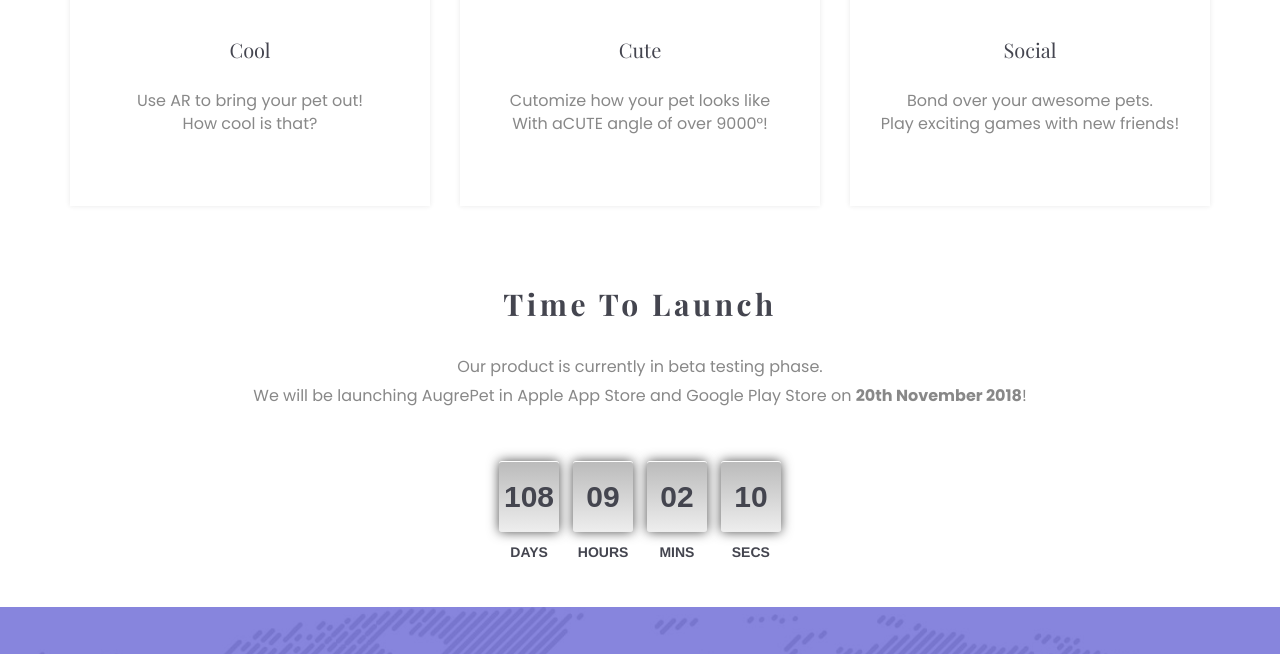
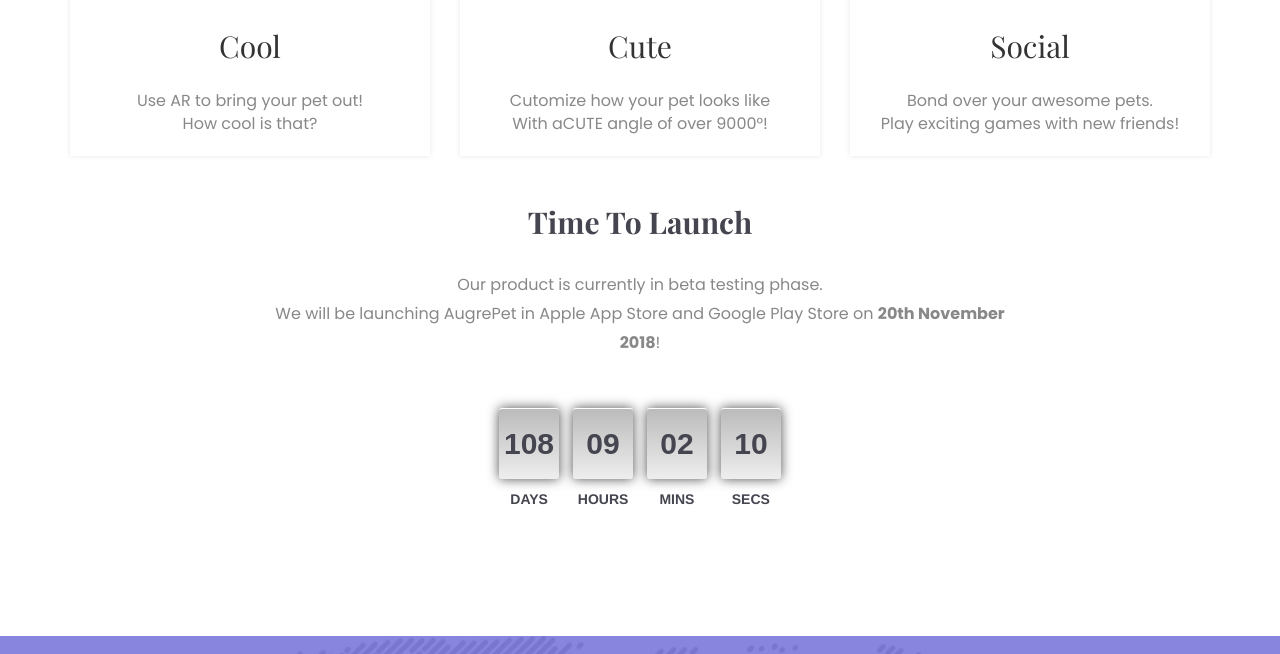
Before and after one commit to AugrePet/augrepet.github.io, a plain HTML site: page index.html in a window 1280 px wide. Shown: the part 2125-2779 px from the top of the page. Drawn offline with nearby package versions, Linux system fonts and the light colour scheme.

Commit message:
Minor styling edits

```diff
--- a/assets/css/style.css
+++ b/assets/css/style.css
@@ -372,6 +372,7 @@ html,body{
     padding: 17px 50px;
     color: #5549af;
     border: 1px solid #f5f5fb;
+    border-radius: 10px;
 	font-size:16px;
 	font-weight:600;
 	text-transform: uppercase;
@@ -536,7 +537,7 @@ html,body{
     padding-top: 60px;
 }
 .we-do-description {
-    padding: 5px 0 70px;
+    padding: 5px 0 20px;
 }
 .single-we-do-box  {
     box-shadow:0 0 5px rgba(35,37,41,.1);
--- a/index.html
+++ b/index.html
@@ -228,11 +228,7 @@
 												<img src="assets/images/home/appletoss.png" alt="image of consultency" />
 											</div><!--/.we-do-img-->
 											<div class="we-do-topics">
-												<h2>
-													<a href="#">
-														Cool
-													</a>
-												</h2>
+												<h2>Cool</h2>
 											</div><!--/.we-do-topics-->
 										</div><!--/.we-do-info-->
 										<div class="we-do-comment">
@@ -252,11 +248,7 @@
 												<img src="assets/images/home/dressup.png" alt="image of business" />
 											</div><!--/.we-do-img-->
 											<div class="we-do-topics">
-												<h2>
-													<a href="#">
-														Cute
-													</a>
-												</h2>
+												<h2>Cute</h2>
 											</div><!--/.we-do-topics-->
 										</div><!--/.we-do-info-->
 										<div class="we-do-comment">
@@ -276,12 +268,7 @@
 												<img src="assets/images/home/games.png" alt="image of support" />
 											</div><!--/.we-do-img-->
 											<div class="we-do-topics">
-												<h2>
-													<a href="#">
-														Social
-													</a>
-
-												</h2>
+												<h2>Social</h2>
 											</div><!--/.we-do-topics-->
 										</div><!--/.we-do-info-->
 										<div class="we-do-comment">
@@ -295,17 +282,10 @@
 							</div><!--/.col-->
 						</div><!--/.row-->
 					</div><!--/.we-do-carousel-->
-				</div><!--/.we-do-details-->
-			</div><!--/.container-->
-
-		</section><!--/.we-do-->
-		<!--we-do end-->
-
-<section id="pricing" class="pricing">
-			<div class="container">
-				<div class="pricing-details">
-					<div class="section-header text-center">
-						<h2 class="price-head">Time to launch</h2>
+					<div class="section-header text-center" style="margin-top:50px;">
+						<div class="row">
+							<div class="col-sm-offset-2 col-sm-8 col-xs-12">
+								<h2>Time to launch</h2>
 								<p>
 									Our product is currently in beta testing phase.<br/>
 									We will be launching AugrePet in Apple App Store and Google Play Store on <b>20th November 2018</b>!
@@ -321,12 +301,14 @@
 										</div>
 									</div>
 								</div><!--/.row-->
+							</div>
+						</div>
 					</div><!--/.section-header-->
-				</div><!--/.pricing-details-->
+				</div><!--/.we-do-details-->
 			</div><!--/.container-->
 
-		</section><!--/.pricing-->
-		<!--pricing end-->
+		</section><!--/.we-do-->
+		<!--we-do end-->
 
 		<!--contact start-->
 		<section id="contact"  class="contact">
```
Lines whose indentation alone changed are shown as unchanged.
